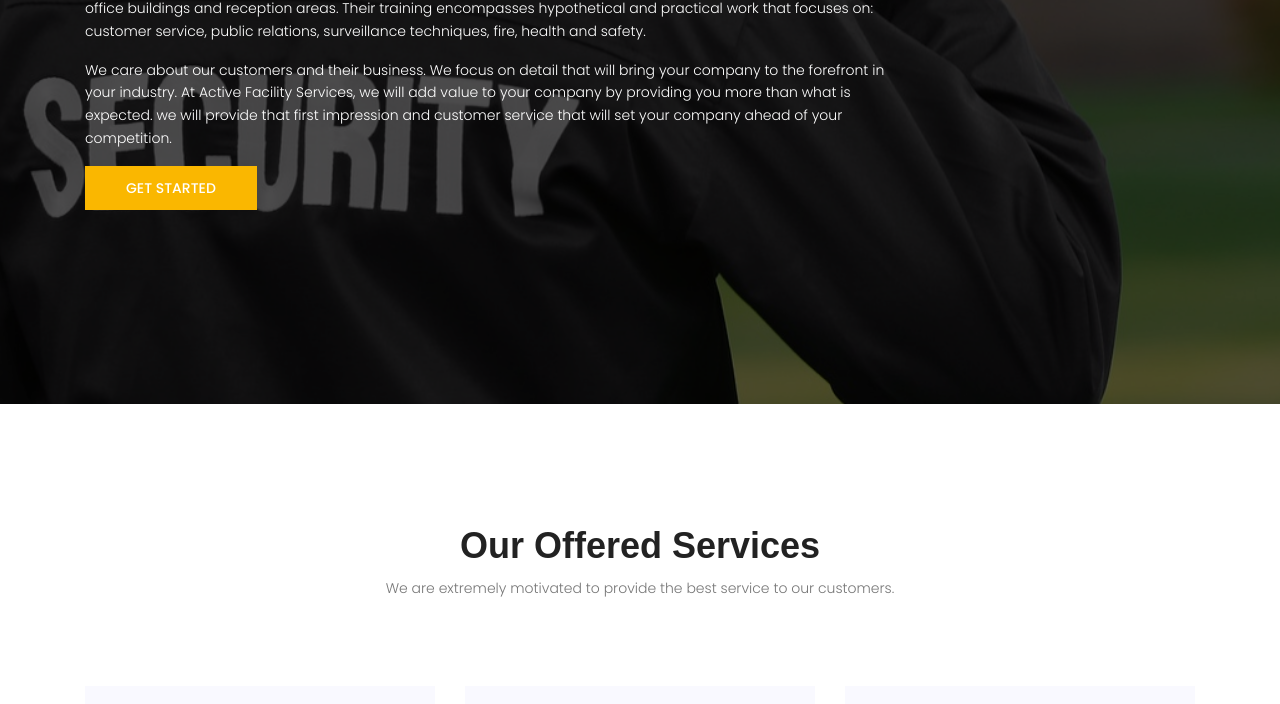
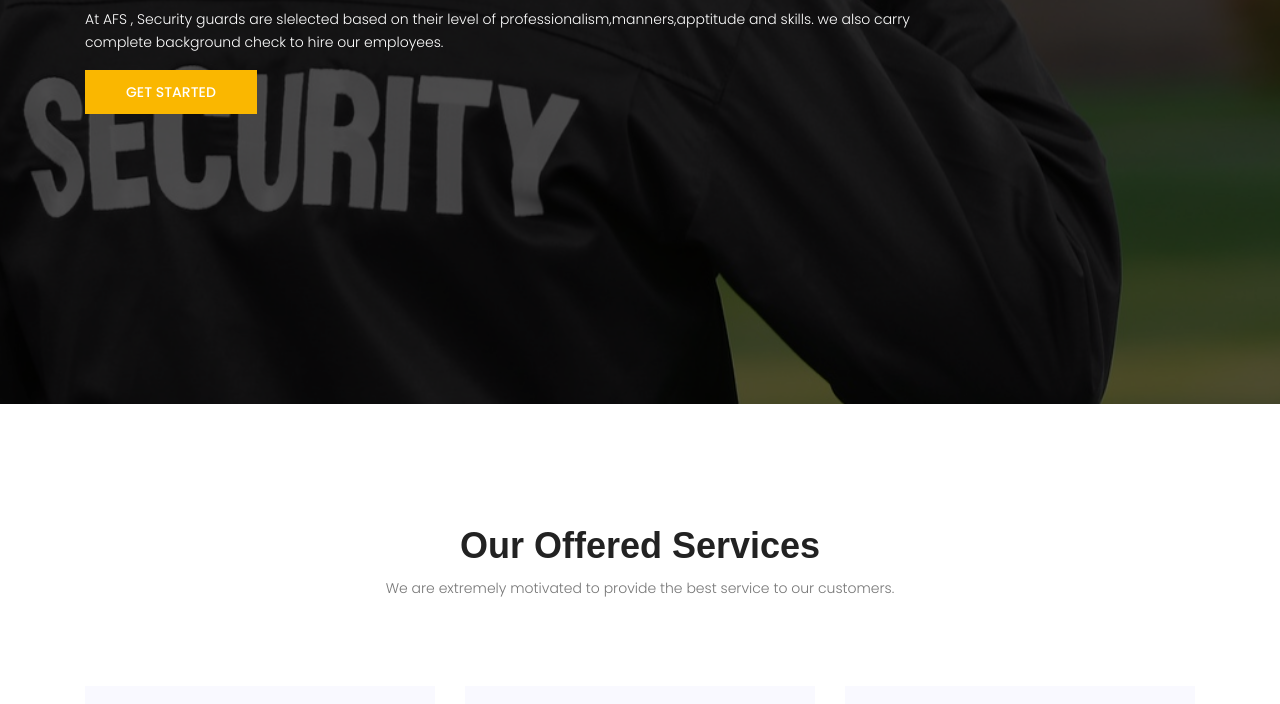
Before and after one commit to prajayb/activefacilityservices.github.io, a plain HTML site: page index.html in a window 1280 px wide. Shown: the part 396-1100 px from the top of the page. Drawn offline with nearby package versions, Linux system fonts and the light colour scheme; some packages are replaced by stand-ins of ours.

Commit message:
change in description

```diff
--- a/index.html
+++ b/index.html
@@ -92,7 +92,7 @@
 					<p class="pt-20  text-white">
 						At AFS , Security guards are slelected based on their level of professionalism,manners,apptitude and skills. we
 						also carry complete background check to hire our employees.</p>
-					<p class=" text-white">
+					<!-- <p class=" text-white">
 						Our intensive preparation and training for the security officers ensure their ability to be employed in the
 						corporate office buildings and reception areas. Their training encompasses hypothetical and practical work that
 						focuses on: customer service, public relations, surveillance techniques, fire, health and safety.</p>
@@ -101,7 +101,7 @@
 						in your industry. At Active Facility Services, we will add value to your company by providing you more than what
 						is expected. we will provide that first impression and customer service that will set your company ahead of your
 						competition.
-					</p>
+					</p> -->
 					<a href="#service" class="primary-btn text-uppercase">Get Started</a>
 				</div>
 			</div>
```
